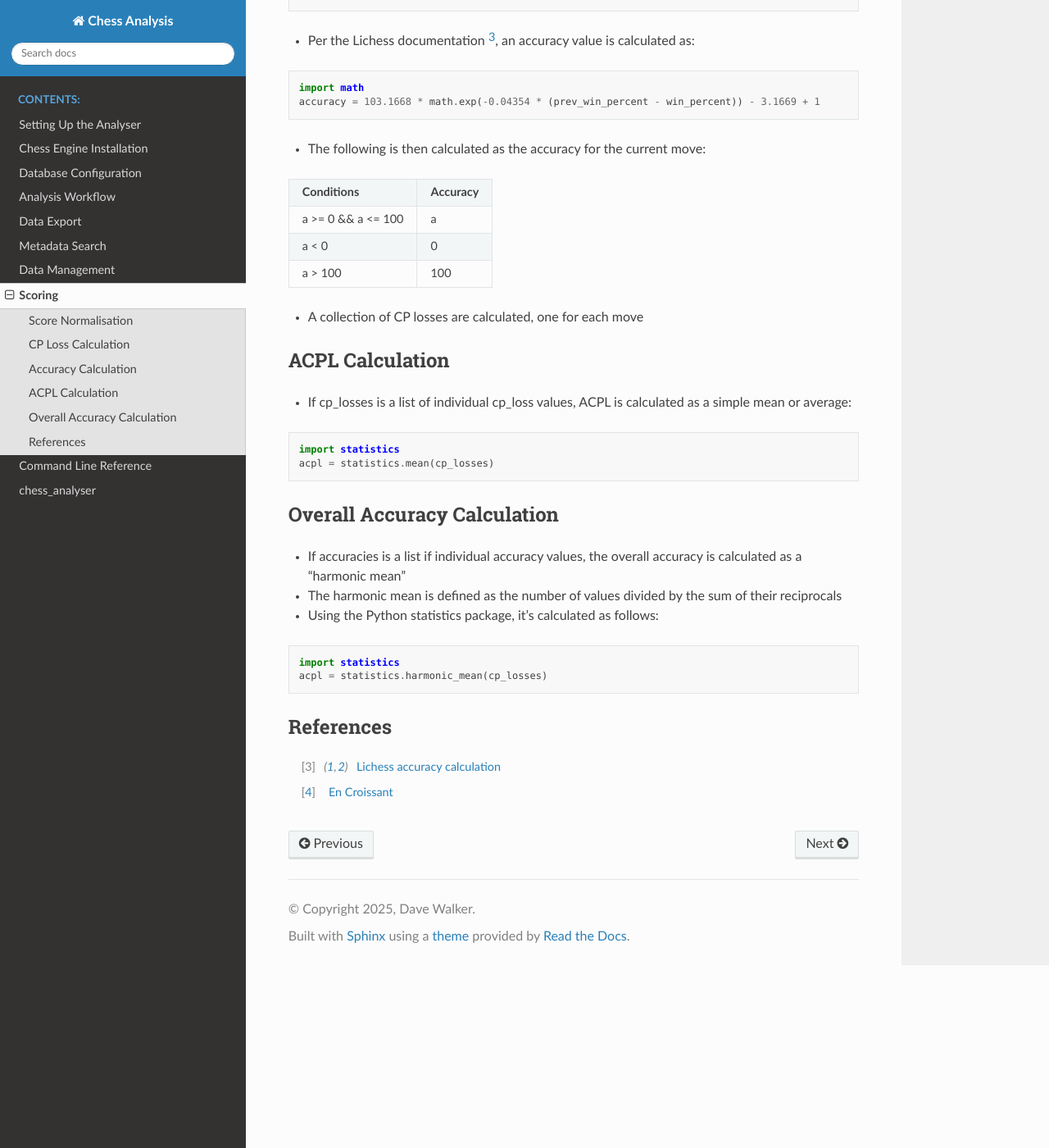
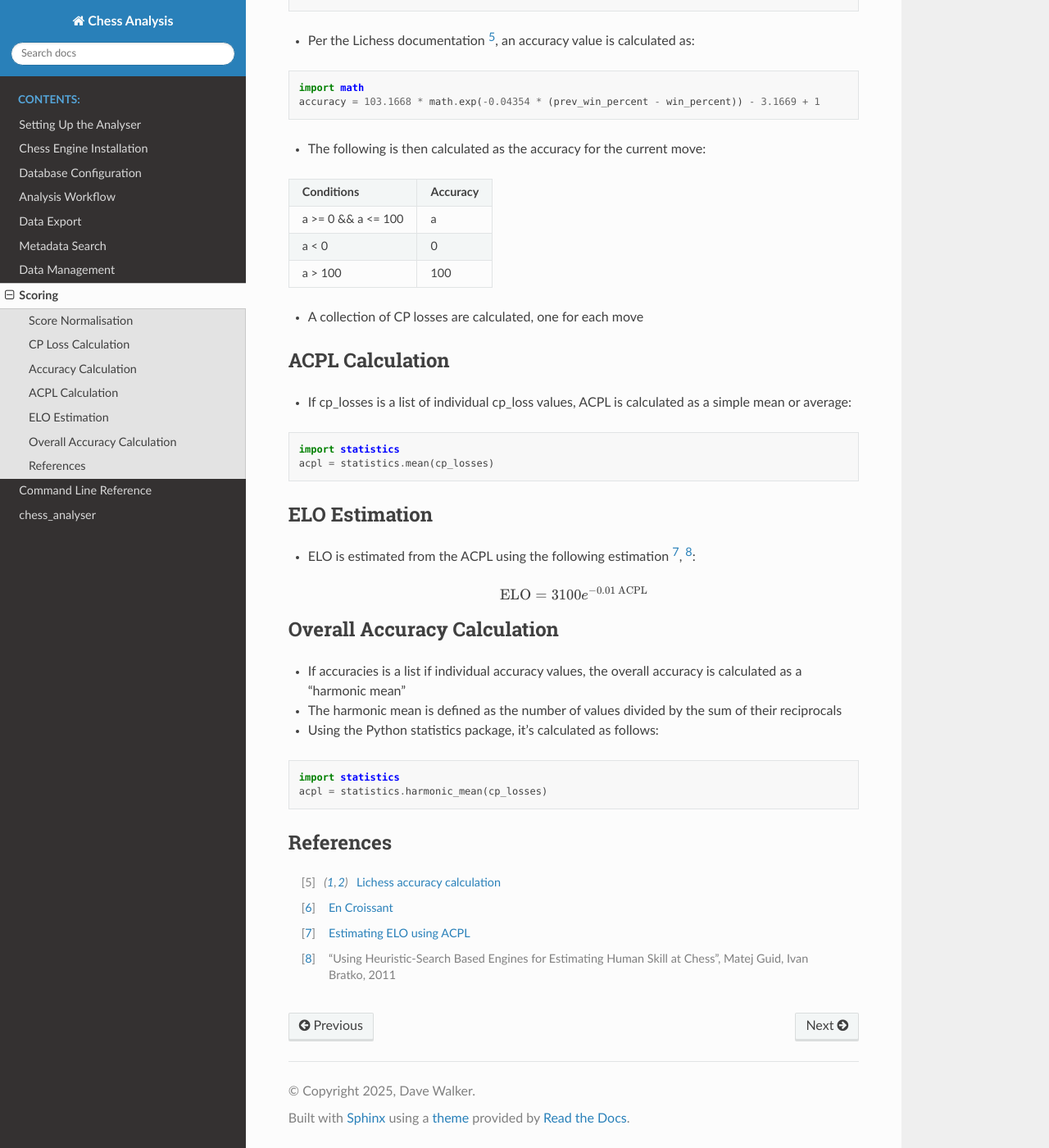
Before and after one commit to davewalker5/ChessAnalyser, a Sphinx documentation site: the page built from docs/source/scoring.rst, in a window 1280 px wide and 1400 px high, scrolled down 1506 px. Shown: the whole window at 82% size. Built offline with Sphinx 7.4.7 and the Read the Docs theme 3.1.0, drawn with Linux system fonts in a browser that asks for light colours.

```diff
--- a/docs/source/scoring.rst
+++ b/docs/source/scoring.rst
@@ -108,6 +108,15 @@
     acpl = statistics.mean(cp_losses)
 
 
+ELO Estimation
+--------------
+
+- ELO is estimated from the ACPL using the following estimation [#3]_, [#4]_:
+
+.. math::
+
+   \mathrm{ELO} = 3100 e^{-0.01 \,\mathrm{ACPL}}
+
 Overall Accuracy Calculation
 ----------------------------
 
@@ -127,3 +136,5 @@
 
 .. [#1] `Lichess accuracy calculation <https://lichess.org/page/accuracy>`_
 .. [#2] `En Croissant <https://github.com/franciscoBSalgueiro/en-croissant>`_
+.. [#3] `Estimating ELO using ACPL <https://lichess.org/forum/general-chess-discussion/how-to-estimate-your-elo-for-a-game-using-acpl-and-what-it-realistically-means?utm_source=chatgpt.com>`_
+.. [#4] "Using Heuristic-Search Based Engines for Estimating Human Skill at Chess", Matej Guid, Ivan Bratko, 2011
```
Also changed, not shown: 2 other files.
